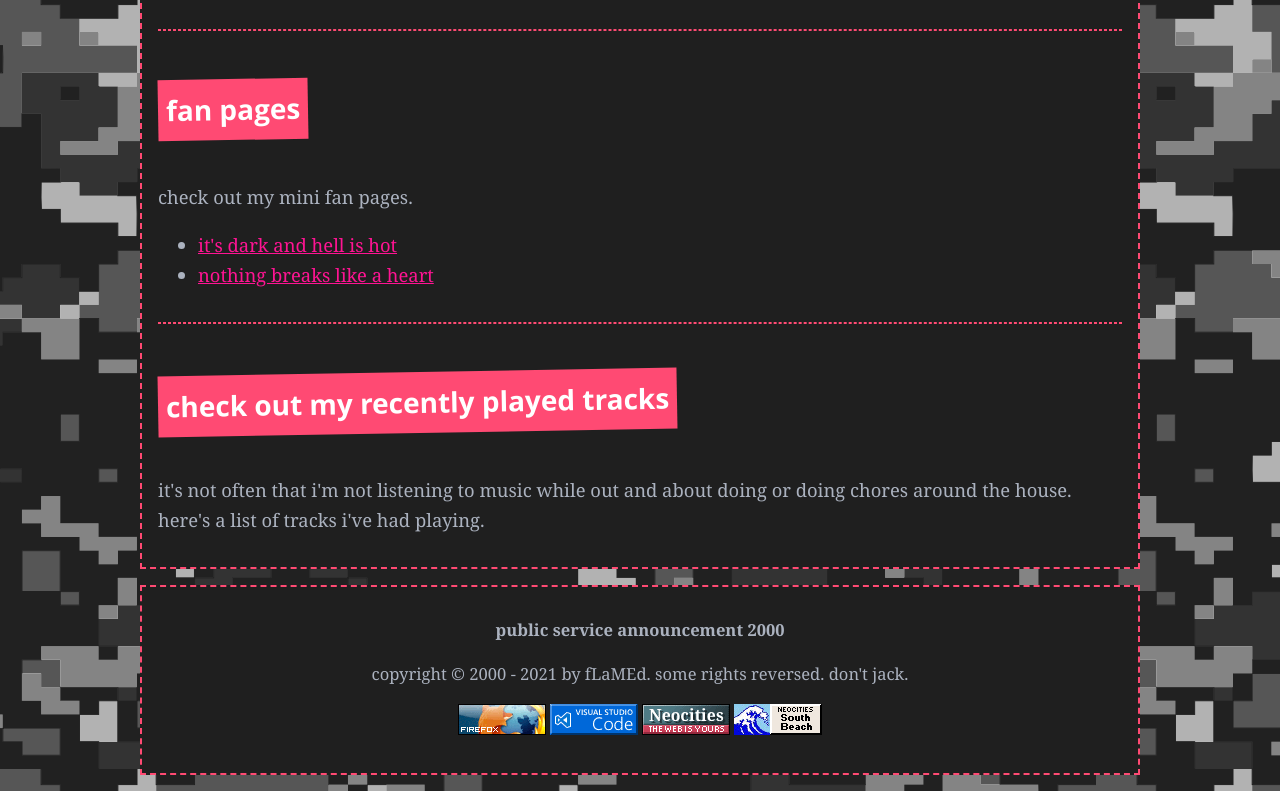
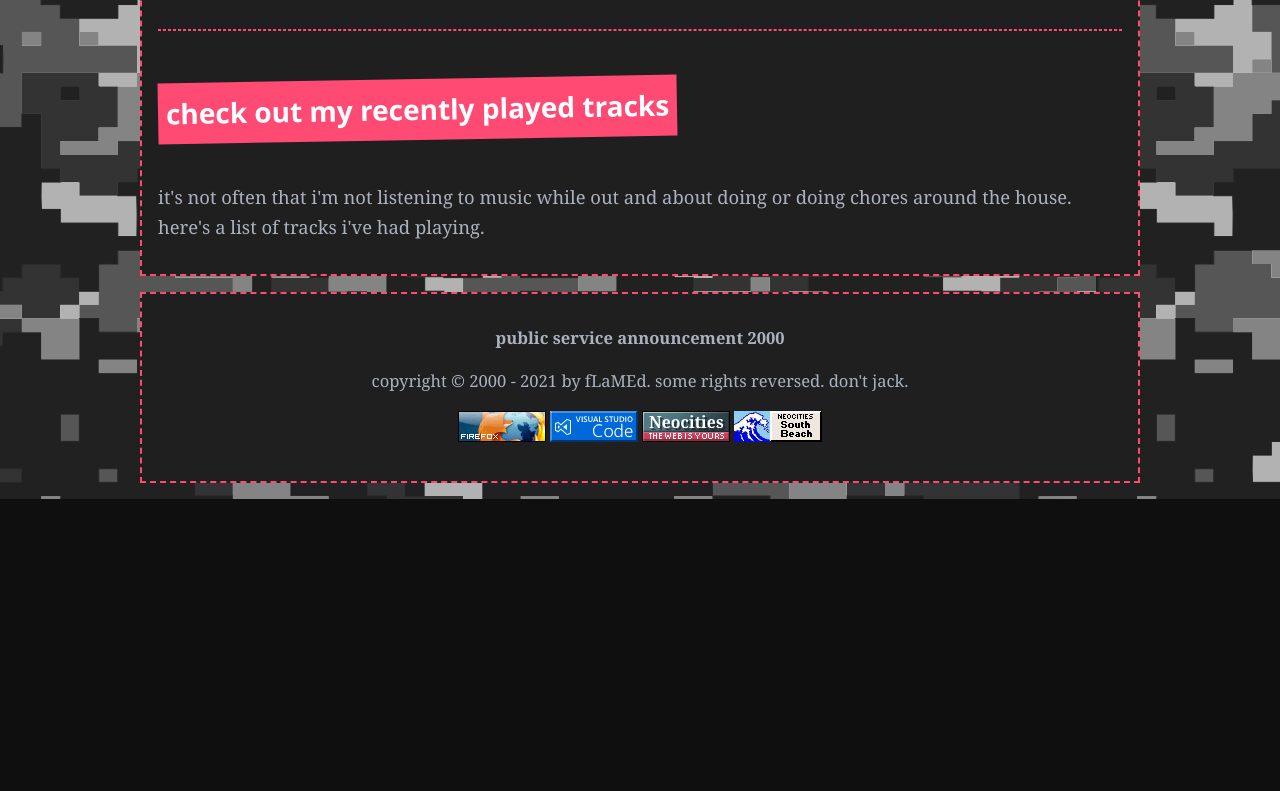
Before and after one commit to flamedfury/2021-flamedfury.com, an Eleventy site: page src/recordshelf.md in a window 1280 px wide. Shown: the part 1571-2362 px from the top of the page. After the commit the page ends 2070 px from the top, so only its background shows below. Built offline with nearby package versions, Linux system fonts and the light colour scheme; Eleventy itself is replaced by a stand-in of ours; files that its build step writes are made by us from their sources; no server answers; what eleventy-plugin-date would draw is missing.

Commit message:
Update recordshelf.md

```diff
--- a/src/recordshelf.md
+++ b/src/recordshelf.md
@@ -36,15 +36,6 @@ these are the albums that have impacted me in one way or another throughout my l
 
 ***
 
-## fan pages
-
-check out my mini fan pages.
-
-- [it's dark and hell is hot](/recordshelf/dmx.html)
-- [nothing breaks like a heart](/src/recordshelf/miley.html)
-
-***
-
 ## check out my recently played tracks
 
 it's not often that i'm not listening to music while out and about doing or doing chores around the house. here's a list of tracks i've had playing.
```
